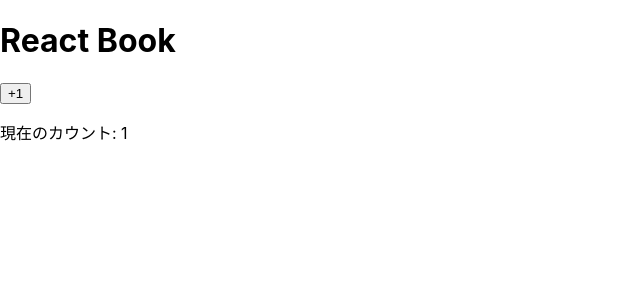
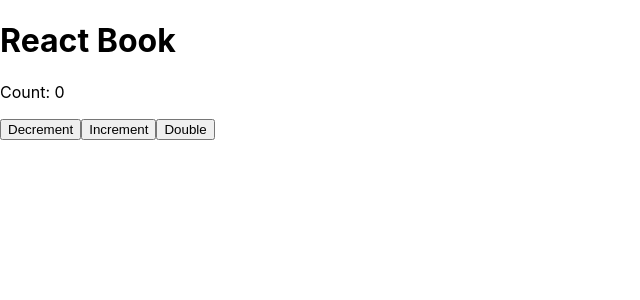
Before and after one commit to newstage75/react-sample, a React (Create React App) app: page / in a window 1280 px wide. Shown: the top 300 px of the page, without its empty margins (0-640 px from the left). Built offline with nearby package versions, Linux system fonts and the light colour scheme.

Commit message:
useCallbackフックの利用
useCallback()でメモ化されたDoubleのみの関数が再描画されていない点がポイント

```diff
--- /dev/null
+++ b/src/components/StudyReactHooks/useCallbackParent.tsx
@@ -0,0 +1,55 @@
+import React, { useState, useCallback } from "react";
+import { isPropertySignature } from "typescript";
+type ButtonProps = {
+  onClick: () => void;
+};
+
+// DecrementButtonは通常の関数コンポーネントでボタンを表示する
+const DecrementButton = (props: ButtonProps) => {
+  const { onClick } = props;
+  console.log("DecrementButtonが再描画されました");
+  return <button onClick={onClick}>Decrement</button>;
+};
+
+// IncrementButtonはメモ化した関数コンポーネントでボタンを表示する
+const IncrementButton = React.memo((props: ButtonProps) => {
+  const { onClick } = props;
+  console.log("IncrementButtonが再描画されました");
+  return <button onClick={onClick}>Increment</button>;
+});
+
+// DoubleButtonはメモ化した関数コンポーネントでボタンを表示する
+const DoubleButton = React.memo((props: ButtonProps) => {
+  const { onClick } = props;
+  console.log("DoubleButtonが再描画されました");
+  return <button onClick={onClick}>Double</button>;
+});
+
+export const Parent = () => {
+  const [count, setCount] = useState(0);
+
+  const decrement = () => {
+    setCount((c) => c - 1);
+  };
+  const increment = () => {
+    setCount((c) => c + 1);
+  };
+
+  // useCallbackを使って関数をメモ化する
+  const double = useCallback(() => {
+    setCount((c) => c * 2);
+    // 第２引数は空配列なので、useCallbackは常に同じ関数を返す
+  }, []);
+
+  return (
+      <div>
+          <p>Count: {count}</p>
+          {/* コンポーネントに関数を渡す */}
+          <DecrementButton onClick={decrement} />
+          {/* メモ化コンポーネントに関数を渡す */}
+          <IncrementButton onClick={increment} />
+          {/* メモ化コンポーネントにメモ化した関数を渡す */}
+          <DoubleButton onClick={double} />
+      </div>
+  )
+};
--- a/src/index.tsx
+++ b/src/index.tsx
@@ -5,7 +5,7 @@ import App from './App';
 import reportWebVitals from './reportWebVitals';
 import Page from './components/ContextSample';
 
-import { Parent } from './components/StudyReactHooks/Parent';
+import { Parent } from './components/StudyReactHooks/useCallbackParent';
 
 const root = ReactDOM.createRoot(
   document.getElementById('root') as HTMLElement
```
